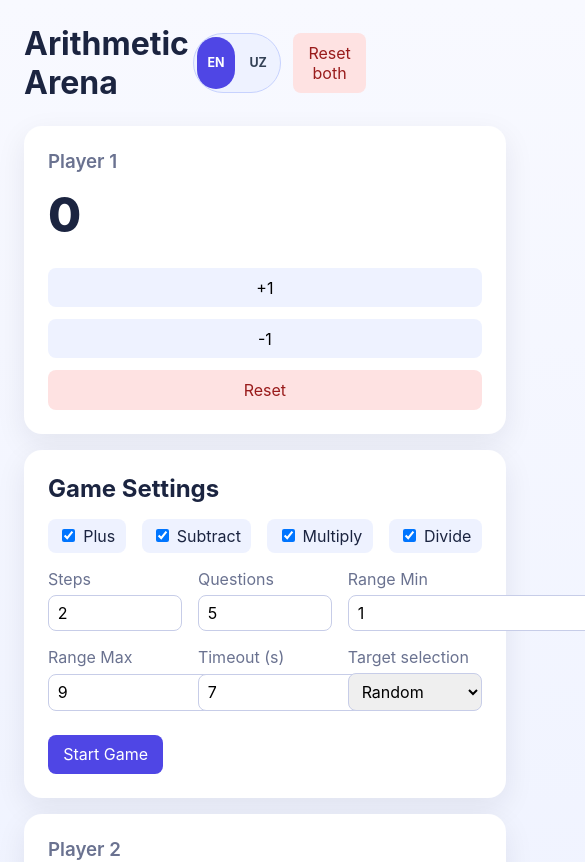
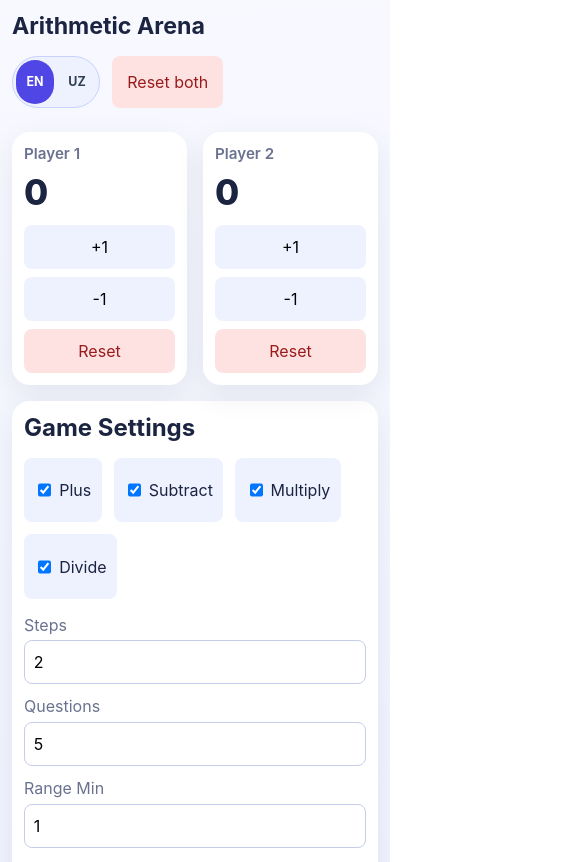
Before and after one commit to Ruhiddin/simple-math, a React (Vite) app: page / in a window 390 px wide. Shown: the top 862 px of the page, 585 px wide, since content can reach past the window. Built offline with nearby package versions, Linux system fonts and the light colour scheme.

Commit message:
Improve responsive layout for mobile and tablet gameplay

```diff
--- a/src/app/App.module.scss
+++ b/src/app/App.module.scss
@@ -1,6 +1,7 @@
 .app {
   min-height: 100vh;
   padding: var(--space-4);
+  overflow-x: clip;
 }
 
 .header {
@@ -8,6 +9,7 @@
   justify-content: space-between;
   align-items: center;
   margin-bottom: var(--space-4);
+  gap: var(--space-3);
 
   h1 {
     margin: 0;
@@ -22,6 +24,8 @@
 
 .headerActions {
   display: flex;
+  flex-wrap: wrap;
+  justify-content: flex-end;
   gap: var(--space-2);
 }
 
@@ -33,27 +37,90 @@
 .layout {
   display: grid;
   grid-template-columns: 220px minmax(740px, 1fr) 220px;
+  grid-template-areas: 'p1 main p2';
   gap: var(--space-3);
   align-items: start;
+
+  > aside:first-child {
+    grid-area: p1;
+  }
+
+  > aside:last-child {
+    grid-area: p2;
+  }
 }
 
 .main {
+  grid-area: main;
+  display: grid;
+  gap: var(--space-3);
+  min-width: 0;
+}
+
+.playArea {
   display: grid;
   gap: var(--space-3);
 }
 
 .infoRow {
   display: grid;
-  grid-template-columns: 1fr 1fr 1fr;
+  grid-template-columns: repeat(2, minmax(0, 1fr));
   gap: var(--space-3);
 }
 
-@media (max-width: 1120px) {
+.nextRow {
+  display: block;
+}
+
+@media (max-width: 1024px) {
   .layout {
-    grid-template-columns: 1fr;
+    grid-template-columns: minmax(0, 1fr) 220px;
+    grid-template-areas:
+      'main p1'
+      'main p2';
+  }
+}
+
+@media (max-width: 768px) {
+  .app {
+    padding: var(--space-3);
+  }
+
+  .header {
+    flex-direction: column;
+    align-items: flex-start;
+
+    h1 {
+      font-size: clamp(1.45rem, 4.4vw, 1.8rem);
+    }
+  }
+
+  .headerActions {
+    width: 100%;
+    justify-content: flex-start;
+  }
+
+  .layout {
+    grid-template-columns: repeat(2, minmax(0, 1fr));
+    grid-template-areas:
+      'p1 p2'
+      'main main';
   }
 
   .infoRow {
     grid-template-columns: 1fr;
   }
+
+  .nextRow {
+    position: sticky;
+    bottom: 0;
+    z-index: 4;
+    margin-top: var(--space-1);
+  }
 }
+
+@media (max-width: 480px) {
+  .app {
+    padding: var(--space-2);
+  }
+}
--- a/src/app/App.tsx
+++ b/src/app/App.tsx
@@ -288,11 +288,7 @@ const App = () => {
           )}
 
           {mode === "PLAY" && (
-            <>
-              <QuestionBoard
-                questions={questions}
-                revealCorrectId={visibleRevealCorrectId}
-              />
+            <section className={styles.playArea}>
               <div className={styles.infoRow}>
                 <TimerPanel
                   remaining={remainingSeconds}
@@ -308,6 +304,14 @@ const App = () => {
                         )?.displayIndex ?? null)
                   }
                 />
+              </div>
+
+              <QuestionBoard
+                questions={questions}
+                revealCorrectId={visibleRevealCorrectId}
+              />
+
+              <div className={styles.nextRow}>
                 <NextControls
                   canAdvance={canAdvance}
                   onNext={handleNext}
@@ -315,7 +319,7 @@ const App = () => {
                   onRestart={resetGameSession}
                 />
               </div>
-            </>
+            </section>
           )}
 
           {mode === "RESULTS" && (
--- a/src/components/AnswerPanel/AnswerPanel.module.scss
+++ b/src/components/AnswerPanel/AnswerPanel.module.scss
@@ -19,9 +19,10 @@
 }
 
 .value {
-  font-size: 4rem;
+  font-size: clamp(2.3rem, 11vw, 4rem);
   font-weight: 800;
   margin-bottom: var(--space-1) !important;
+  overflow-wrap: anywhere;
 }
 
 .waiting {
@@ -35,3 +36,9 @@
   color: #166534;
   font-weight: 700;
 }
+
+@media (max-width: 768px) {
+  .answer {
+    padding: var(--space-3);
+  }
+}
--- a/src/components/NextControls/NextControls.module.scss
+++ b/src/components/NextControls/NextControls.module.scss
@@ -9,6 +9,7 @@
   button {
     background: var(--primary);
     color: white;
+    min-height: 48px;
 
     &:disabled {
       cursor: not-allowed;
@@ -21,3 +22,11 @@
     color: var(--muted);
   }
 }
+
+@media (max-width: 768px) {
+  .controls {
+    padding: var(--space-2);
+    background: rgba(255, 255, 255, 0.92);
+    backdrop-filter: blur(6px);
+  }
+}
--- a/src/components/QuestionBoard/QuestionBoard.module.scss
+++ b/src/components/QuestionBoard/QuestionBoard.module.scss
@@ -4,6 +4,7 @@
   box-shadow: var(--shadow);
   padding: var(--space-4);
   min-height: 450px;
+  min-width: 0;
 
   h2 {
     margin-top: 0;
@@ -18,3 +19,16 @@
     gap: var(--space-2);
   }
 }
+
+@media (max-width: 768px) {
+  .board {
+    min-height: 320px;
+    padding: var(--space-3);
+  }
+}
+
+@media (max-width: 480px) {
+  .board {
+    padding: var(--space-2);
+  }
+}
--- a/src/components/QuestionCard/QuestionCard.module.scss
+++ b/src/components/QuestionCard/QuestionCard.module.scss
@@ -5,7 +5,7 @@
   padding: 0.8rem 1rem;
   min-width: 7rem;
   width: auto;
-  max-width: fit-content;
+  max-width: 100%;
   border: 1px solid #dbe1ff;
   transition:
     opacity 220ms ease,
@@ -16,6 +16,7 @@
   gap: 0.7rem;
   font-size: 2rem;
   font-weight: 700;
+  overflow-wrap: anywhere;
 }
 
 .correct {
@@ -32,3 +33,11 @@
   color: var(--muted);
   font-weight: 700;
 }
+
+@media (max-width: 768px) {
+  .card {
+    font-size: clamp(1.3rem, 6.6vw, 1.7rem);
+    min-width: min(8rem, 100%);
+    padding: 0.7rem 0.85rem;
+  }
+}
--- a/src/components/ResultsScreen/ResultsScreen.module.scss
+++ b/src/components/ResultsScreen/ResultsScreen.module.scss
@@ -1,6 +1,7 @@
 .results {
   display: grid;
   place-items: center;
+  padding: var(--space-3) 0;
 }
 
 .card {
@@ -21,6 +22,7 @@
   button {
     justify-self: center;
     min-width: 160px;
+    min-height: 48px;
     background: var(--primary);
     color: #fff;
   }
@@ -60,6 +62,19 @@
 }
 
 @media (max-width: 680px) {
+  .results {
+    padding: 0;
+  }
+
+  .card {
+    border-radius: var(--radius-md);
+    padding: var(--space-3);
+
+    button {
+      width: 100%;
+    }
+  }
+
   .scoreGrid {
     grid-template-columns: 1fr;
   }
--- a/src/components/ScorePanel/ScorePanel.module.scss
+++ b/src/components/ScorePanel/ScorePanel.module.scss
@@ -4,6 +4,7 @@
   box-shadow: var(--shadow);
   padding: var(--space-4);
   min-height: 280px;
+  min-width: 0;
 
   h3 {
     margin: 0;
@@ -24,6 +25,7 @@
 
   button {
     background: var(--surface-alt);
+    min-height: 44px;
   }
 }
 
@@ -31,3 +33,29 @@
   background: #fee2e2 !important;
   color: #991b1b;
 }
+
+@media (max-width: 768px) {
+  .panel {
+    min-height: auto;
+    padding: var(--space-3);
+
+    h3 {
+      font-size: 0.95rem;
+    }
+  }
+
+  .score {
+    font-size: clamp(1.9rem, 9vw, 2.5rem);
+    margin: var(--space-1) 0 var(--space-2);
+  }
+
+  .controls {
+    gap: var(--space-1);
+  }
+}
+
+@media (max-width: 480px) {
+  .panel {
+    padding: var(--space-2);
+  }
+}
--- a/src/components/SettingsPanel/SettingsPanel.module.scss
+++ b/src/components/SettingsPanel/SettingsPanel.module.scss
@@ -12,6 +12,7 @@
 
 .methods {
   display: flex;
+  flex-wrap: wrap;
   gap: var(--space-3);
   margin-bottom: var(--space-3);
 
@@ -41,6 +42,7 @@
     border: 1px solid #c7cde8;
     border-radius: var(--radius-sm);
     padding: 0.45rem 0.55rem;
+    width: 100%;
   }
 }
 
@@ -48,4 +50,36 @@
   margin-top: var(--space-4);
   background: var(--primary);
   color: white;
+  min-height: 48px;
 }
+
+@media (max-width: 1024px) {
+  .grid {
+    grid-template-columns: repeat(2, minmax(0, 1fr));
+  }
+}
+
+@media (max-width: 768px) {
+  .settings {
+    padding: var(--space-3);
+  }
+
+  .methods {
+    gap: var(--space-2);
+  }
+
+  .grid {
+    grid-template-columns: 1fr;
+    gap: var(--space-2);
+  }
+
+  .start {
+    width: 100%;
+  }
+}
+
+@media (max-width: 480px) {
+  .settings {
+    padding: var(--space-2);
+  }
+}
--- a/src/components/TimerPanel/TimerPanel.module.scss
+++ b/src/components/TimerPanel/TimerPanel.module.scss
@@ -10,9 +10,15 @@
   }
 
   strong {
-    font-size: 2.2rem;
+    font-size: clamp(2rem, 7vw, 2.4rem);
     display: block;
     margin: var(--space-1) 0;
+  }
+}
+
+@media (max-width: 768px) {
+  .timer {
+    padding: var(--space-3);
   }
 }
 
--- a/src/styles/globals.scss
+++ b/src/styles/globals.scss
@@ -9,6 +9,7 @@ body {
   font-family: Inter, ui-sans-serif, system-ui, -apple-system, Segoe UI, Roboto, Helvetica, Arial, sans-serif;
   background: linear-gradient(180deg, #f8f9ff 0%, #eef2ff 100%);
   color: var(--text);
+  overflow-x: hidden;
 }
 
 button,
@@ -21,6 +22,7 @@ button {
   border: none;
   border-radius: var(--radius-sm);
   padding: 0.6rem 0.95rem;
+  min-height: 44px;
   cursor: pointer;
   transition: transform 120ms ease, background-color 120ms ease, box-shadow 120ms ease;
 
@@ -32,3 +34,8 @@ button {
     transform: translateY(0);
   }
 }
+
+input,
+select {
+  min-height: 44px;
+}
```
